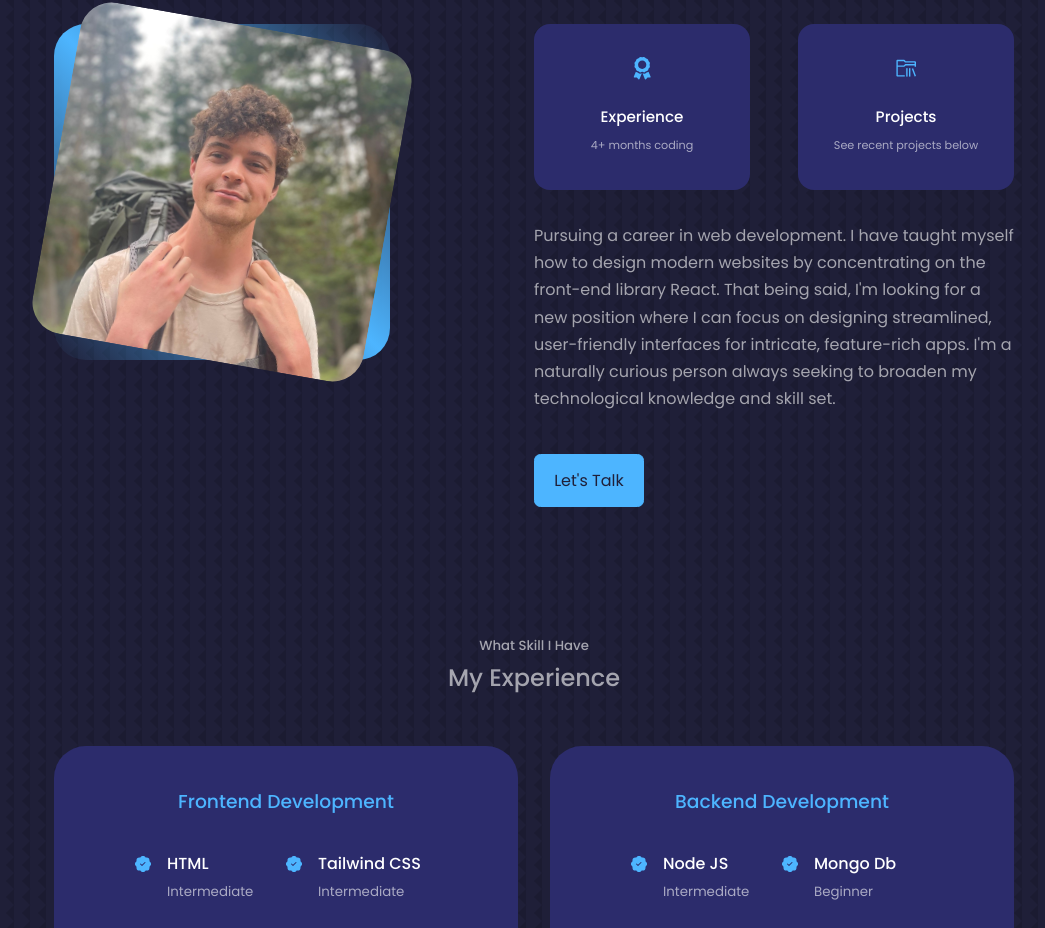
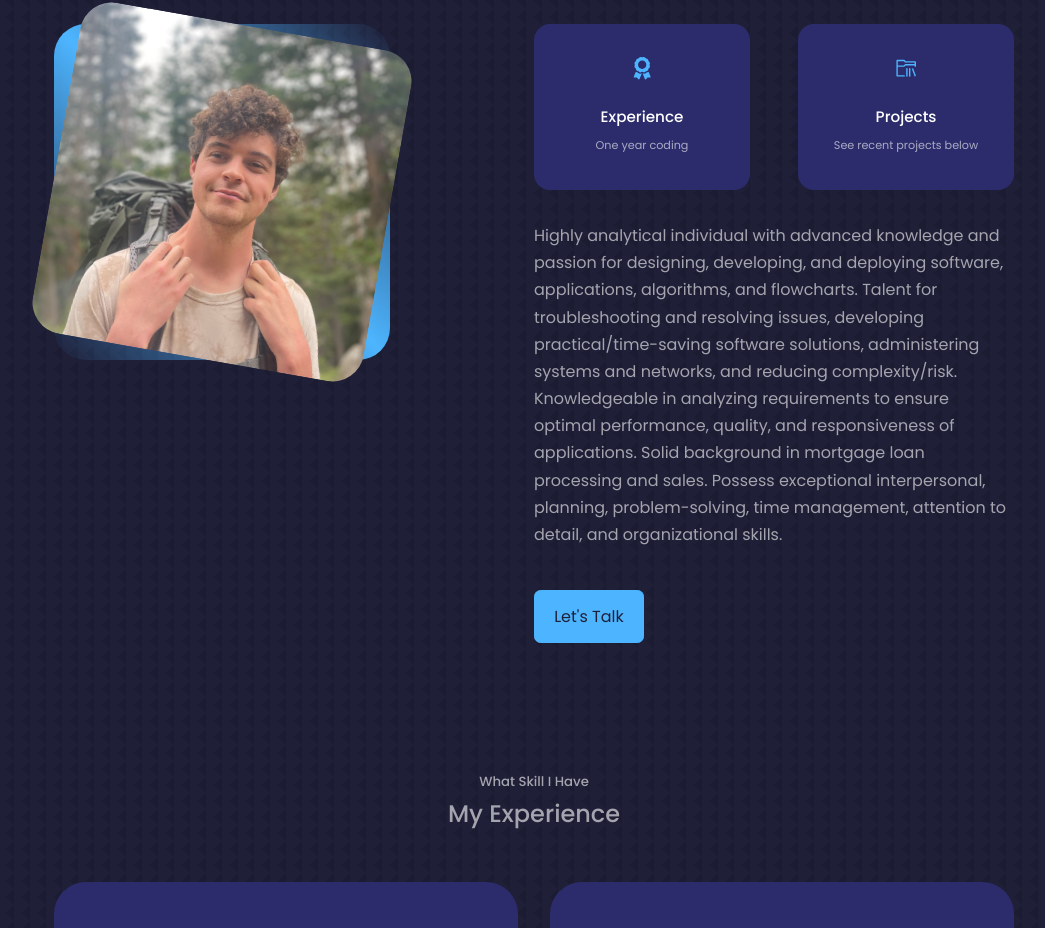
Before and after one commit to Jalokn/my-portfolio, a React (Create React App) app: page / in a window 1280 px wide. Shown: the part 1015-1943 px from the top of the page, without its empty margins (106-1151 px from the left). Built offline with nearby package versions, Linux system fonts and the light colour scheme.

Commit message:
about me updated

```diff
--- a/src/components/about/About.jsx
+++ b/src/components/about/About.jsx
@@ -23,7 +23,7 @@ const About = () => {
             <article className="about_card">
               <FaAward className="about_icon" />
               <h5>Experience</h5>
-              <small>4+ months coding</small>
+              <small>One year coding</small>
             </article>
 
             {/* <article className="about_card">
@@ -39,12 +39,16 @@ const About = () => {
             </article>
           </div>
           <p>
-            Pursuing a career in web development. I have taught myself how to
-            design modern websites by concentrating on the front-end library
-            React. That being said, I'm looking for a new position where I can
-            focus on designing streamlined, user-friendly interfaces for
-            intricate, feature-rich apps. I'm a naturally curious person always
-            seeking to broaden my technological knowledge and skill set.
+            Highly analytical individual with advanced knowledge and passion for
+            designing, developing, and deploying software, applications,
+            algorithms, and flowcharts. Talent for troubleshooting and resolving
+            issues, developing practical/time-saving software solutions,
+            administering systems and networks, and reducing complexity/risk.
+            Knowledgeable in analyzing requirements to ensure optimal
+            performance, quality, and responsiveness of applications. Solid
+            background in mortgage loan processing and sales. Possess
+            exceptional interpersonal, planning, problem-solving, time
+            management, attention to detail, and organizational skills.
           </p>
           <a href="#contact" className="btn btn-primary">
             Let's Talk
```
